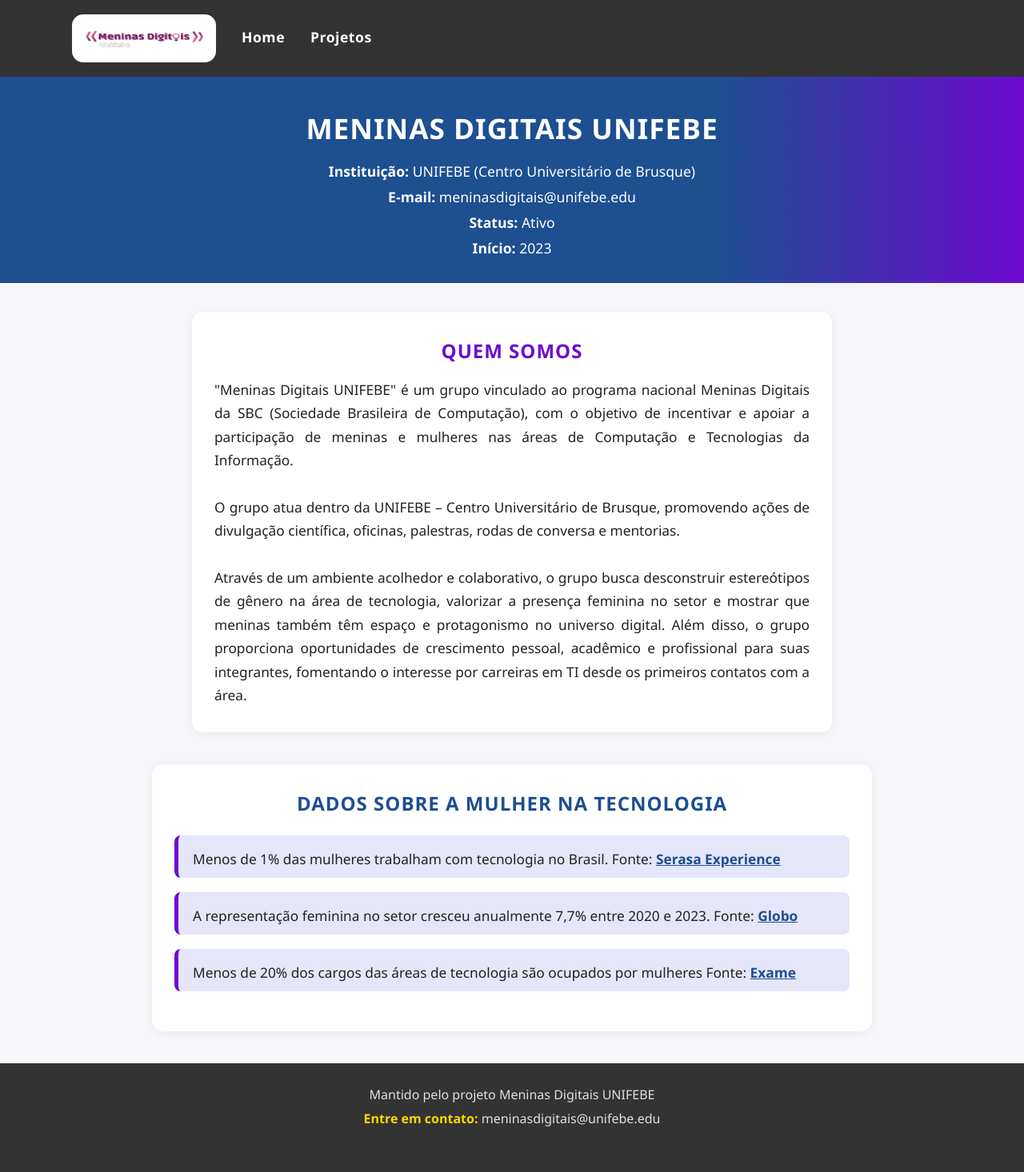
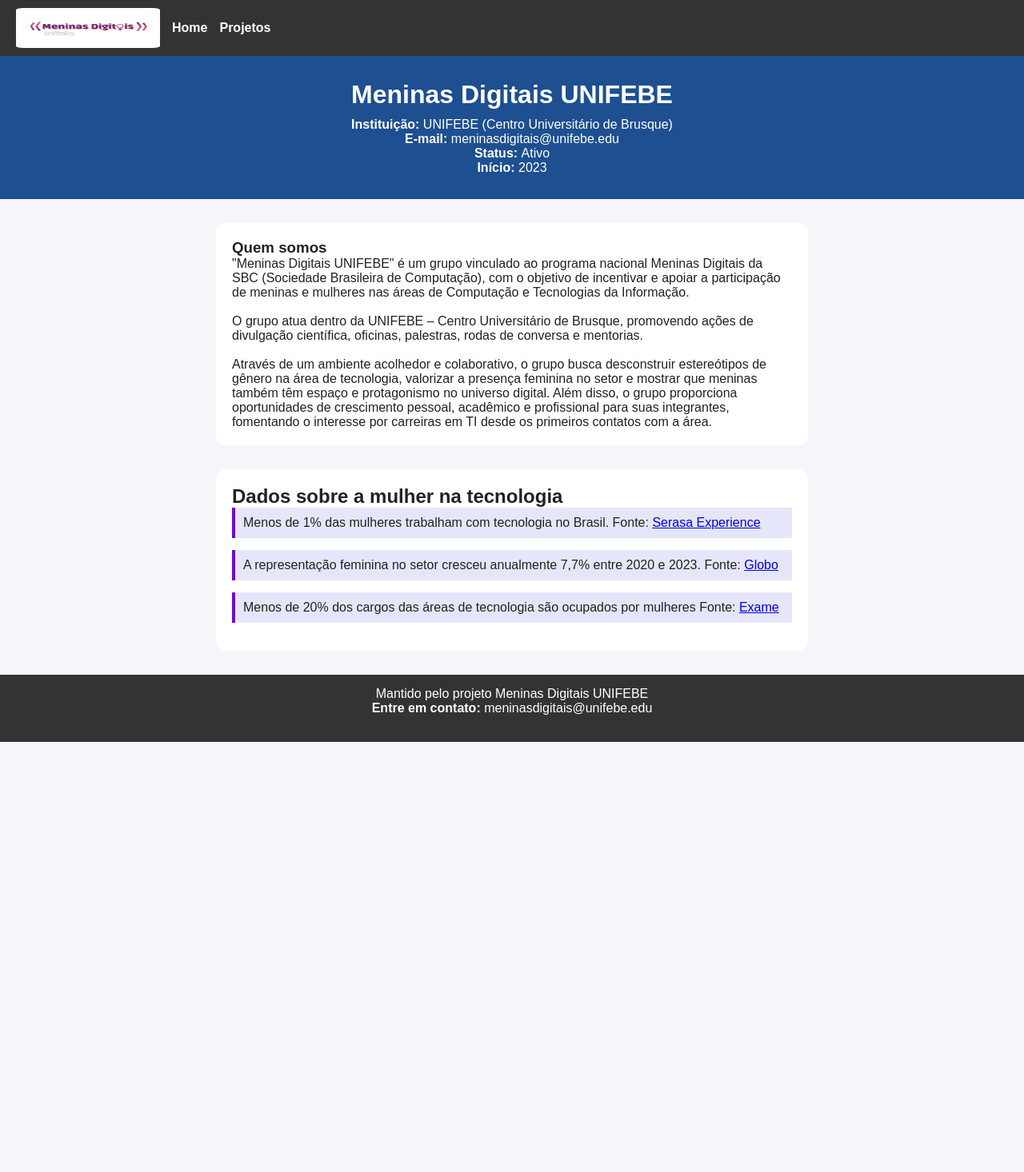
Before and after one commit to Sistemas-de-Informacao-UNIFEBE/meninas-digitais, a PHP site: page / in a window 1280 px wide. Shown: the whole page at 80% size. After the commit the page ends 928 px from the top, so only its background shows below. Run offline with PHP 8.4, Linux system fonts and the light colour scheme.

Commit message:
style.css

```diff
--- a/style.css
+++ b/style.css
@@ -1,172 +1,92 @@
-/* Reset básico */
+/* Remove margens e espaçamentos padrão dos elementos */
 * {
-  margin: 0; /* Remove margens padrão de todos os elementos */
-  padding: 0; /* Remove espaçamentos internos padrão */
-  box-sizing: border-box; /* Inclui padding e borda no cálculo do tamanho total */
+  margin: 0;
+  padding: 0;
 }
 
-/* Corpo */
+/* Define o fundo da página e a fonte usada */
 body {
-  background: #f5f5fa; /* Cor de fundo suave */
-  font-family: 'Segoe UI', Arial, Helvetica, sans-serif; /* Fonte principal */
-  color: #222; /* Cor do texto padrão */
-  min-height: 100vh; /* Garante altura mínima de tela cheia */
+  background: #f5f5fa;
+  font-family: Arial, sans-serif;
+  color: #222;
 }
 
-/* Header e navegação */
+/* Cabeçalho da página */
 header {
-  background: #333; /* Fundo escuro para o cabeçalho */
-  box-shadow: 0 2px 8px rgba(0,0,0,0.07); /* Sombra sutil abaixo do header */
+  background: #333; /* Cor de fundo escura */
 }
 
+/* Menu de navegação */
 nav {
-  display: flex; /* Layout flexível para alinhar itens na horizontal */
-  align-items: center; /* Centraliza verticalmente os itens */
-  gap: 32px; /* Espaço entre os itens do nav */
-  padding: 18px 50px; /* Espaçamento interno do nav */
-  max-width: 1200px; /* Largura máxima do nav */
-  margin: 0 auto; /* Centraliza o nav na página */
+  display: flex; /* Deixa os itens lado a lado */
+  align-items: center; /* Centraliza verticalmente */
+  padding: 10px 20px; /* Espaço interno */
+  gap: 15px; /* Espaço entre os itens */
 }
 
+/* Logo do site */
 nav img {
-  height: 60px; /* Altura do logo */
-  border-radius: 14px; /* Bordas arredondadas no logo */
-  transition: box-shadow 0.3s; /* Transição suave para sombra ao passar o mouse */
+  height: 50px; /* Altura da imagem */
+  border-radius: 5%;
 }
 
-nav img:hover {
-  box-shadow: 0 4px 16px rgba(109,9,208,0.15); /* Sombra roxa ao passar o mouse */
-}
-
+/* Links do menu */
 nav a {
-  color: #fff; /* Cor do texto dos links */
-  text-decoration: none; /* Remove sublinhado dos links */
-  font-weight: bold; /* Deixa o texto em negrito */
-  font-size: 1.1rem; /* Tamanho da fonte dos links */
-  letter-spacing: 0.5px; /* Espaçamento entre letras */
-  padding-bottom: 2px; /* Espaço abaixo do texto */
-  border-bottom: 2px solid transparent; /* Linha inferior invisível para efeito hover */
-  transition: color 0.3s, border-bottom 0.3s; /* Transição suave de cor e borda */
-}
-
-nav a:hover {
-  color: #ffd700; /* Cor dourada ao passar o mouse */
-  border-bottom: 2px solid #ffd700; /* Linha inferior dourada ao passar o mouse */
-}
-
-/* Banner/Seção inicial */
-#banner {
-  background: linear-gradient(90deg, #1d4f91 70%, #6d09d0 100%); /* Degradê azul/roxo */
-  color: #fff; /* Texto branco */
-  padding: 40px 0 24px 0; /* Espaçamento interno */
-  text-align: center; /* Centraliza o texto */
-}
-
-#banner h1 {
-  font-size: 2.2rem; /* Tamanho grande para o título */
-  margin-bottom: 18px; /* Espaço abaixo do título */
-  letter-spacing: 1px; /* Espaçamento entre letras */
-  text-transform: uppercase; /* Letras maiúsculas */
-}
-
-#banner p {
-  font-size: 1.1rem; /* Tamanho da fonte dos parágrafos */
-  margin-bottom: 8px; /* Espaço abaixo dos parágrafos */
-}
-
-/* Seção Quem Somos */
-#descricao {
-  max-width: 800px; /* Largura máxima da seção */
-  margin: 36px auto 0 auto; /* Centraliza e adiciona espaço acima */
-  background: #fff; /* Fundo branco */
-  border-radius: 14px; /* Bordas arredondadas */
-  box-shadow: 0 2px 12px rgba(0,0,0,0.06); /* Sombra suave */
-  padding: 32px 28px; /* Espaçamento interno */
-}
-
-#descricao h3 {
-  color: #6d09d0; /* Cor roxa para o título */
-  font-size: 1.5rem; /* Tamanho do título */
-  margin-bottom: 18px; /* Espaço abaixo do título */
-  text-align: center; /* Centraliza o texto */
-  text-transform: uppercase; /* Letras maiúsculas */
-  letter-spacing: 1px; /* Espaçamento entre letras */
-}
-
-#descricao p {
-  font-size: 1.08rem; /* Tamanho da fonte */
-  line-height: 1.7; /* Espaçamento entre linhas */
-  text-align: justify; /* Justifica o texto */
-}
-
-/* Seção Dados */
-.secao-dados {
-  max-width: 900px; /* Largura máxima */
-  margin: 40px auto; /* Centraliza e adiciona espaço acima/abaixo */
-  background: #fff; /* Fundo branco */
-  border-radius: 14px; /* Bordas arredondadas */
-  box-shadow: 0 2px 12px rgba(0,0,0,0.06); /* Sombra suave */
-  padding: 32px 28px; /* Espaçamento interno */
-}
-
-.secao-dados h1 {
-  color: #1d4f91; /* Cor azul para o título */
-  font-size: 1.5rem; /* Tamanho do título */
-  margin-bottom: 24px; /* Espaço abaixo do título */
-  text-align: center; /* Centraliza o texto */
-  text-transform: uppercase; /* Letras maiúsculas */
-  letter-spacing: 1px; /* Espaçamento entre letras */
-}
-
-.dado {
-  background: #e6e6fa; /* Fundo lilás claro */
-  border-left: 5px solid #6d09d0; /* Barra lateral roxa */
-  padding: 18px 18px 12px 18px; /* Espaçamento interno */
-  margin-bottom: 18px; /* Espaço abaixo do bloco */
-  border-radius: 8px; /* Bordas arredondadas */
-  font-size: 1.08rem; /* Tamanho da fonte */
-  color: #222; /* Cor do texto */
-}
-
-.dado a {
-  color: #1d4f91; /* Cor azul para links */
-  text-decoration: underline; /* Sublinhado */
+  color: white; /* Cor do texto */
+  text-decoration: none; /* Sem sublinhado */
   font-weight: bold; /* Negrito */
 }
 
-.dado a:hover {
-  color: #6d09d0; /* Cor roxa ao passar o mouse */
+/* Destaque ao passar o mouse nos links */
+nav a:hover {
+  color: #ffd700; /* Fica dourado ao passar o mouse */
+}
+
+/* Seção de destaque inicial */
+#banner {
+  background: #1d4f91; /* Fundo azul */
+  color: #fff; /* Texto branco */
+  text-align: center; /* Centraliza o texto */
+  padding: 30px 0; /* Espaço interno */
+}
+
+/* Título principal */
+#banner h1 {
+  font-size: 2rem; /* Tamanho grande */
+  margin-bottom: 10px; /* Espaço abaixo */
+}
+
+/* Seção "Quem somos" */
+#descricao {
+  background: #fff; /* Fundo branco */
+  max-width: 700px; /* Largura máxima */
+  margin: 30px auto; /* Centraliza na tela */
+  padding: 20px; /* Espaço interno */
+  border-radius: 10px; /* Bordas arredondadas */
+}
+
+/* Seção de dados */
+.secao-dados {
+  background: #fff;
+  max-width: 700px;
+  margin: 30px auto;
+  padding: 20px;
+  border-radius: 10px;
+}
+
+/* Blocos de dados */
+.dado {
+  background: #e6e6fa; /* Fundo lilás claro */
+  margin-bottom: 15px; /* Espaço abaixo */
+  padding: 10px; /* Espaço interno */
+  border-left: 4px solid #6d09d0; /* Barra lateral roxa */
 }
 
 /* Rodapé */
 footer {
   background: #333; /* Fundo escuro */
-  color: #e0e0e0; /* Texto claro */
+  color: #fff; /* Texto claro */
   text-align: center; /* Centraliza o texto */
-  padding: 28px 0 18px 0; /* Espaçamento interno */
-  margin-top: 40px; /* Espaço acima do rodapé */
-  font-size: 1rem; /* Tamanho da fonte */
+  padding: 15px 0; /* Espaço interno */
+  margin-top: 30px; /* Espaço acima */
 }
-
-footer p {
-  margin-bottom: 8px; /* Espaço abaixo dos parágrafos */
-}
-
-footer b {
-  color: #ffd700; /* Cor dourada para textos em negrito */
-}
-
-/* Responsividade */
-@media (max-width: 800px) {
-  nav {
-    flex-direction: column; /* Empilha os itens do nav verticalmente */
-    gap: 12px; /* Reduz o espaço entre os itens */
-    padding: 18px 10px; /* Reduz o padding lateral */
-  }
-  #descricao, .secao-dados {
-    padding: 18px 8px; /* Reduz o padding interno das seções */
-  }
-  #banner {
-    padding: 28px 0 16px 0; /* Reduz o padding do banner */
-  }
-}
```
